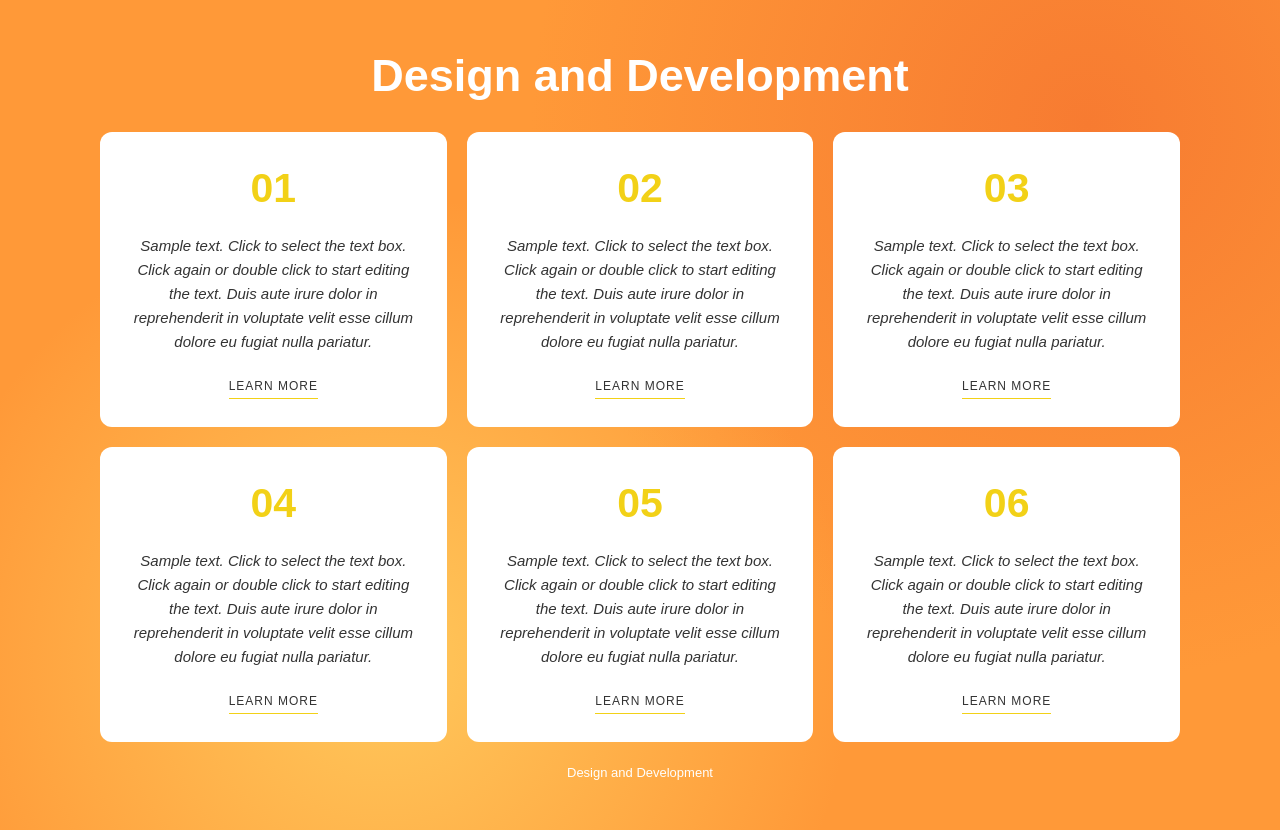
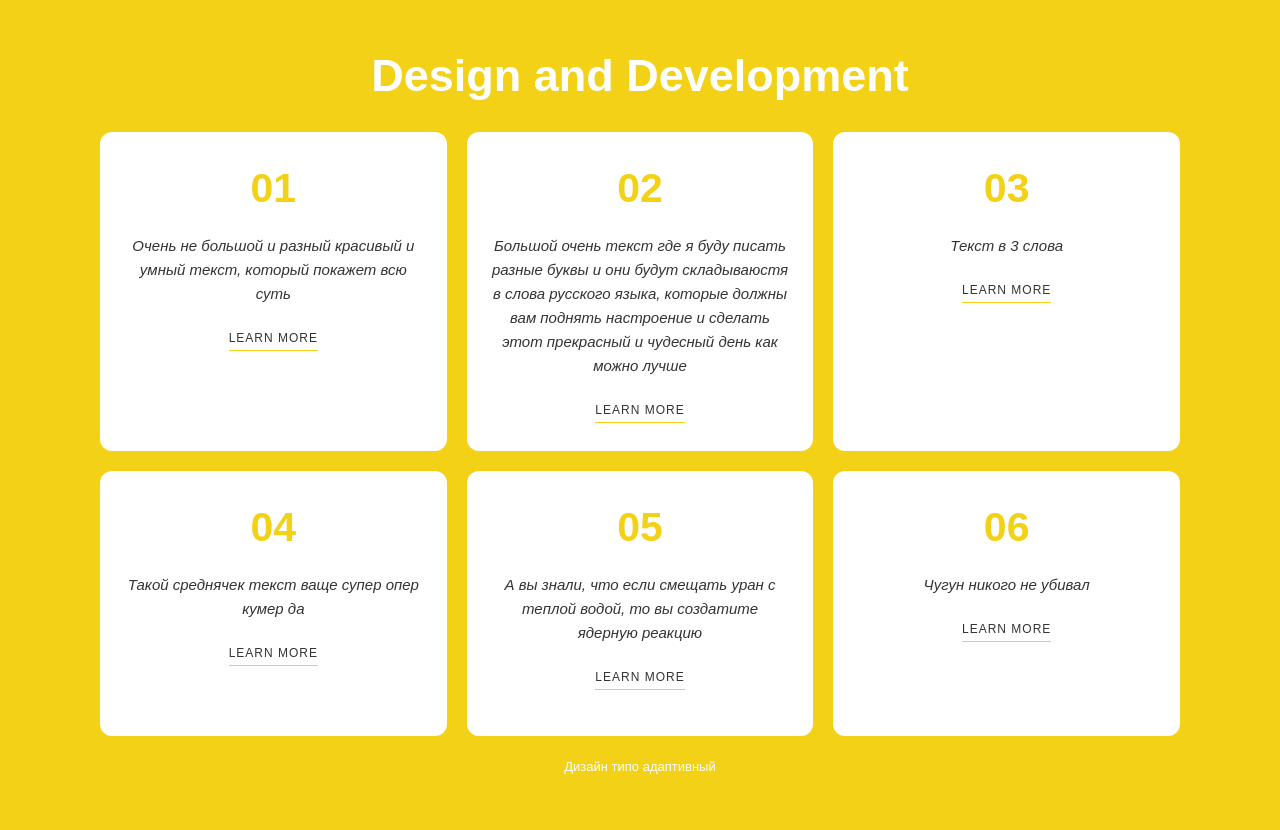
Before and after one commit to usupix/html-css-practice, a plain HTML site: page index.html in a window 1280 px wide. Drawn offline with Linux system fonts and the light colour scheme.

Commit message:
Обновил себе кароче от англисиского

```diff
--- a/index.html
+++ b/index.html
@@ -13,10 +13,7 @@
         margin: 0;
         font-family: Arial, sans-serif;
         color: #333;
-        background:
-            radial-gradient(circle at 30% 80%, #ffc85b, transparent 42%),
-            radial-gradient(circle at 85% 15%, #f77b31, transparent 43%),
-            #ff9938;
+        background: #f2d117;
     }
 
     main {
@@ -102,14 +99,14 @@
   <main>
     <h1>Design and Development</h1>
     <div class="grid">
-      <div class="card"><h2>01</h2><p>Sample text. Click to select the text box. Click again or double click to start editing the text. Duis aute irure dolor in reprehenderit in voluptate velit esse cillum dolore eu fugiat nulla pariatur.</p><span class="more">LEARN MORE</span></div>
-      <div class="card"><h2>02</h2><p>Sample text. Click to select the text box. Click again or double click to start editing the text. Duis aute irure dolor in reprehenderit in voluptate velit esse cillum dolore eu fugiat nulla pariatur.</p><span class="more">LEARN MORE</span></div>
-      <div class="card"><h2>03</h2><p>Sample text. Click to select the text box. Click again or double click to start editing the text. Duis aute irure dolor in reprehenderit in voluptate velit esse cillum dolore eu fugiat nulla pariatur.</p><span class="more">LEARN MORE</span></div>
-      <div class="card"><h2>04</h2><p>Sample text. Click to select the text box. Click again or double click to start editing the text. Duis aute irure dolor in reprehenderit in voluptate velit esse cillum dolore eu fugiat nulla pariatur.</p><span class="more">LEARN MORE</span></div>
-      <div class="card"><h2>05</h2><p>Sample text. Click to select the text box. Click again or double click to start editing the text. Duis aute irure dolor in reprehenderit in voluptate velit esse cillum dolore eu fugiat nulla pariatur.</p><span class="more">LEARN MORE</span></div>
-      <div class="card"><h2>06</h2><p>Sample text. Click to select the text box. Click again or double click to start editing the text. Duis aute irure dolor in reprehenderit in voluptate velit esse cillum dolore eu fugiat nulla pariatur.</p><span class="more">LEARN MORE</span></div>
+      <div class="card"><h2>01</h2><p>Очень не большой и разный красивый и умный текст, который покажет всю суть</p><span class="more">LEARN MORE</span></div>
+      <div class="card"><h2>02</h2><p>Большой очень текст где я буду писать разные буквы и они будут складываюстя в слова русского языка, которые должны вам поднять настроение и сделать этот прекрасный и чудесный день как можно лучше</p><span class="more">LEARN MORE</span></div>
+      <div class="card"><h2>03</h2><p>Текст в 3 слова</p><span class="more">LEARN MORE</span></div>
+      <div class="card"><h2>04</h2><p>Такой среднячек текст ваще супер опер кумер да</p><span class="more">LEARN MORE</span></div>
+      <div class="card"><h2>05</h2><p>А вы знали, что если смещать уран с теплой водой, то вы создатите ядерную реакцию</p><span class="more">LEARN MORE</span></div>
+      <div class="card"><h2>06</h2><p>Чугун никого не убивал</p><span class="more">LEARN MORE</span></div>
     </div>
-    <footer>Design and Development</footer>
+    <footer>Дизайн типо адаптивный</footer>
   </main>
 </body>
 </html>
```
